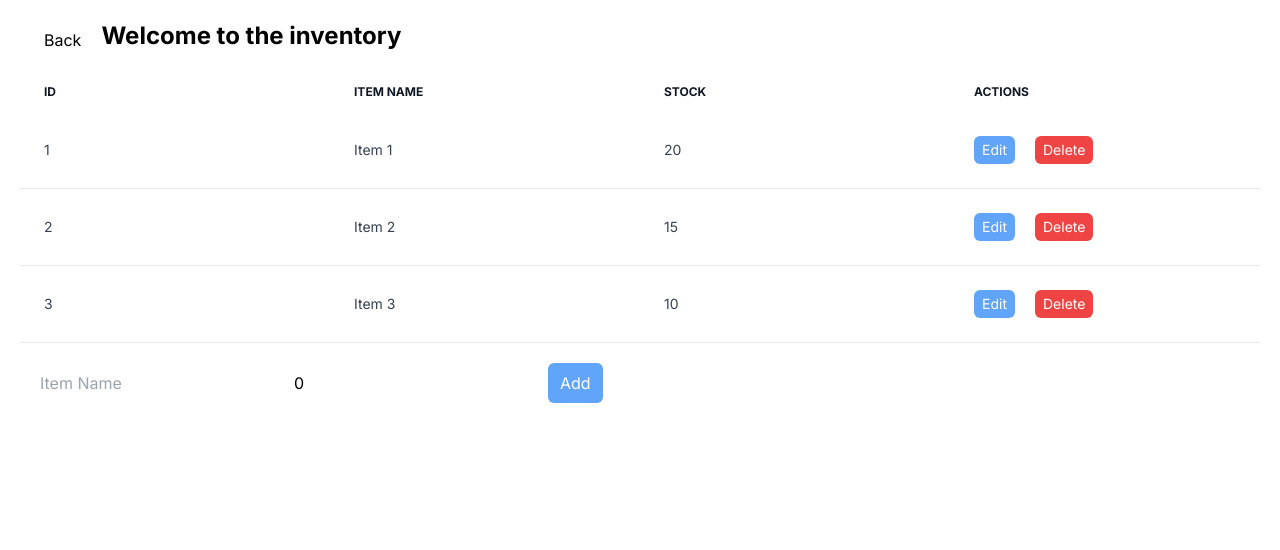
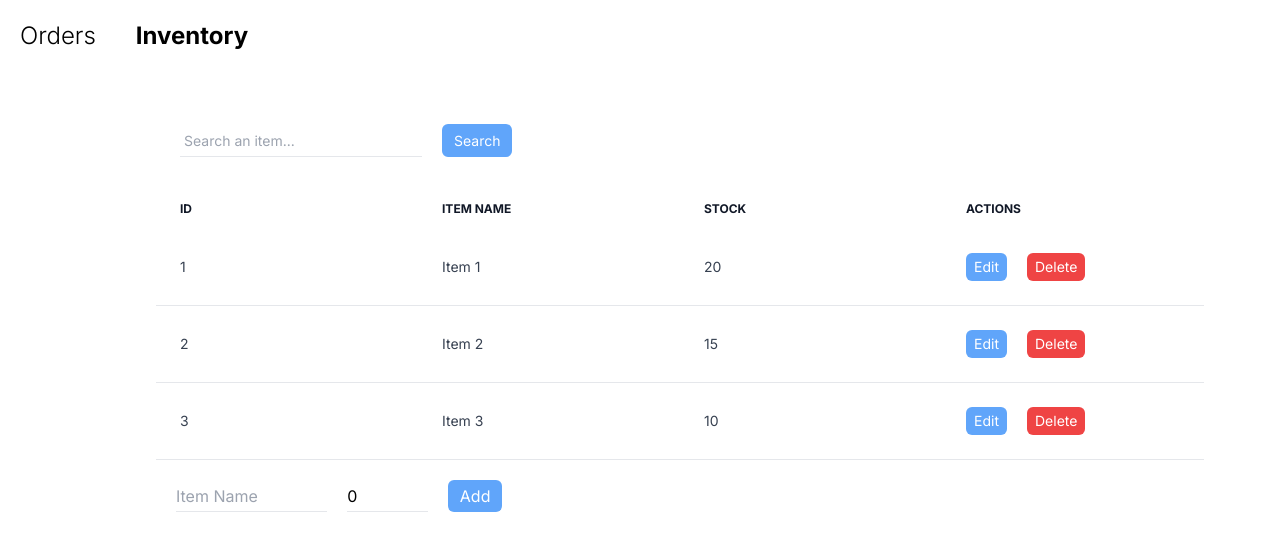
Before and after one commit to kanishk6103/InveeSync-assignment, a Next.js app: page /inventory in a window 1280 px wide. Shown: the top 550 px of the page. Built offline with nearby package versions, Linux system fonts and the light colour scheme.

Commit message:
fixed a lot of minor bugs

```diff
--- a/src/app/inventory/EditableRow.tsx
+++ b/src/app/inventory/EditableRow.tsx
@@ -43,6 +43,7 @@ const EditableRow: React.FC<EditableRowProps> = ({
             <input
               type="text"
               value={tempName}
+              className="border-b outline-none"
               onChange={(e) => setTempName(e.target.value)}
             />
           </td>
@@ -50,6 +51,7 @@ const EditableRow: React.FC<EditableRowProps> = ({
             <input
               type="number"
               value={tempStock}
+              className="border-b outline-none"
               onChange={(e) => setTempStock(Number(e.target.value))}
             />
           </td>
--- a/src/app/inventory/page.tsx
+++ b/src/app/inventory/page.tsx
@@ -4,7 +4,8 @@ import { useState } from "react";
 import { ItemType } from "../types";
 import { headings } from "./contants";
 import EditableRow from "./EditableRow";
-import { useRouter } from "next/navigation";
+import Link from "next/link";
+import Search from "@/components/Search";
 
 const Page = () => {
   const [newItem, setNewItem] = useState<ItemType>({
@@ -13,8 +14,12 @@ const Page = () => {
     stock: 0,
   });
   const [items, setItems] = useState<ItemType[]>(data.items);
-  const router = useRouter();
+  const [searchFilteredData, setSearchFilteredData] = useState<
+    ItemType[] | null
+  >(null);
+
   const handleSubmit = (e: React.FormEvent<HTMLFormElement>) => {
+    setSearchFilteredData(null);
     e.preventDefault();
     const duplicate = items.some(
       (singleItem) =>
@@ -34,8 +39,8 @@ const Page = () => {
         name: newItem.name,
         stock: parseInt(newItem.stock.toString()),
       };
-
       setItems((prevItems) => [...prevItems, itemToAdd]);
+      data.items = [...data.items, itemToAdd];
       setNewItem({
         id: items.length + 1,
         name: "",
@@ -45,6 +50,7 @@ const Page = () => {
   };
 
   const handleChange = (e: React.ChangeEvent<HTMLInputElement>) => {
+    setSearchFilteredData(null);
     const { name, value } = e.target;
     setNewItem((prev) => ({
       ...prev,
@@ -53,11 +59,13 @@ const Page = () => {
   };
 
   const handleItemDelete = (id: number) => {
+    setSearchFilteredData(null);
     data.items = data.items.filter((singleItem) => singleItem.id !== id);
     setItems(data.items);
   };
 
   const handleItemSave = (updatedItem: ItemType) => {
+    setSearchFilteredData(null);
     const duplicate = items.some(
       (singleItem) =>
         singleItem.name.toLowerCase() === updatedItem.name.toLowerCase()
@@ -69,25 +77,36 @@ const Page = () => {
       data.items = data.items.map((item) =>
         item.id === updatedItem.id ? updatedItem : item
       );
+      console.log(data.items);
       setItems(data.items);
     }
   };
 
   const handleCancel = () => {};
-  console.log(data.items);
+  // console.log(data.items);
+  const handleSearch = (searchTerm: string) => {
+    console.log(searchTerm);
+    setSearchFilteredData(
+      items.filter((singleOrder) => {
+        return singleOrder.name
+          .toLowerCase()
+          .includes(searchTerm.toLowerCase());
+      })
+    );
+  };
+
   return (
     <div className="m-5 flex flex-col gap-5">
-      <div className="flex gap-5 items-end px-6">
-        <button
-          onClick={() => {
-            router.back();
-          }}
-        >
-          Back
-        </button>
-        <div className="text-2xl font-bold">Welcome to the inventory</div>
+      <div className="flex gap-10">
+        <div className="font-light text-2xl">
+          <Link href={`/`}>Orders</Link>
+        </div>
+        <div className="font-bold text-2xl">Inventory</div>
       </div>
-      <div>
+      <div className="m-10 my-5 w-full px-24">
+        <div className="mx-6 my-8">
+          <Search handleSearch={handleSearch} Order={false} />
+        </div>
         <table className="w-full text-sm text-left rtl:text-right text-gray-700">
           <thead className="text-xs text-gray-900 uppercase bg-gray-5">
             <tr>
@@ -103,7 +122,7 @@ const Page = () => {
             </tr>
           </thead>
           <tbody>
-            {items.map((singleItem) => (
+            {(searchFilteredData ?? items).map((singleItem) => (
               <EditableRow
                 item={singleItem}
                 onSave={handleItemSave}
@@ -121,6 +140,7 @@ const Page = () => {
               type="text"
               placeholder="Item Name"
               name="name"
+              className="border-b outline-none w-[15%]"
               value={newItem.name}
               onChange={handleChange}
             />
@@ -128,12 +148,13 @@ const Page = () => {
               type="number"
               placeholder="Stock"
               name="stock"
+              className="border-b outline-none w-[8%]"
               value={newItem.stock}
               onChange={handleChange}
             />
             <button
               type="submit"
-              className="px-3 py-2 bg-blue-400 rounded-md text-white"
+              className="px-3 py-1 bg-blue-400 rounded-md text-white"
             >
               Add
             </button>
--- a/src/app/page.tsx
+++ b/src/app/page.tsx
@@ -4,23 +4,49 @@ import Table from "@/components/Table/Table";
 import { orderHeadings, buttonList } from "@/components/Table/constants";
 import OrderList from "@/api/data.json";
 import FilterButton from "@/components/Table/FilterButton";
+import Link from "next/link";
+import Search from "@/components/Search";
+import { Order } from "./types";
 const Home = () => {
   const [filter, setFilter] = useState<string>("All");
+  const [searchFilteredData, setSearchFilteredData] = useState<Order[] | null>(
+    null
+  );
 
   const handleClick = (type: string) => {
     setFilter(type);
+    setSearchFilteredData(null);
   };
 
-  const filteredData =
+  let filteredData =
     filter === "All"
       ? OrderList.orders
       : OrderList.orders.filter((order) => order.status === filter);
-  // console.log(filteredData);
+
+  const handleSearch = (searchTerm: string) => {
+    console.log(searchTerm);
+    setSearchFilteredData(
+      OrderList.orders.filter((singleOrder) => {
+        return singleOrder.customer
+          .toLowerCase()
+          .includes(searchTerm.toLowerCase());
+      })
+    );
+  };
   return (
     <div className="flex flex-col justify-center w-full h-full gap-4 m-5 overflow-x-hidden">
+      <div className="flex gap-10">
         <div className="font-bold text-2xl">Orders</div>
+        <div className="font-light text-2xl">
+          <Link href={`/inventory`}>Inventory</Link>
+        </div>
+      </div>
       {/* Filter Buttons */}
-      <div className="flex w-full my-5 pr-20 justify-end gap-5 items-center">
+      <div className="flex w-full my-5 px-40 justify-between items-center">
+        <div>
+          <Search handleSearch={handleSearch} Order={true} />
+        </div>
+        <div className="flex gap-5 items-center">
           {buttonList.map((singleButton, index) => {
             return (
               <FilterButton
@@ -32,9 +58,10 @@ const Home = () => {
             );
           })}
         </div>
+      </div>
       <Table
         headings={orderHeadings}
-        data={filteredData}
+        data={searchFilteredData ?? filteredData}
         isOrderList={true}
         ItemList={OrderList.items}
       />
--- /dev/null
+++ b/src/components/Search.tsx
@@ -0,0 +1,33 @@
+import { useState } from "react";
+
+const Search = ({
+  handleSearch,
+  Order,
+}: {
+  handleSearch: (searchTerm: string) => void;
+  Order: boolean;
+}) => {
+  const [searchTerm, setSearchTerm] = useState<string>("");
+  return (
+    <div className="flex gap-5">
+      <input
+        type="text"
+        className="border-b outline-none placeholder:text-sm p-1"
+        placeholder={`Search an ${Order ? "order" : "item"}...`}
+        value={searchTerm}
+        onChange={(e) => {
+          setSearchTerm(e.target.value);
+          console.log(e.target.value);
+        }}
+      />
+      <button
+        className="px-3 py-1 bg-blue-400 rounded-md text-white text-sm"
+        onClick={() => handleSearch(searchTerm)}
+      >
+        Search
+      </button>
+    </div>
+  );
+};
+
+export default Search;
--- a/src/components/Table/Table.tsx
+++ b/src/components/Table/Table.tsx
@@ -59,7 +59,7 @@ const Table = ({ headings, data, isOrderList, ItemList }: TableProps) => {
   const paginate = (pageNumber: number) => setCurrentPage(pageNumber);
 
   return (
-    <div className="overflow-x-auto w-full">
+    <div className="overflow-x-auto w-full px-36">
       <table className="w-full text-sm text-left rtl:text-right text-gray-700">
         <thead className="text-xs text-gray-900 uppercase bg-gray-5">
           <tr>
```
Lines whose indentation alone changed are shown as unchanged.
